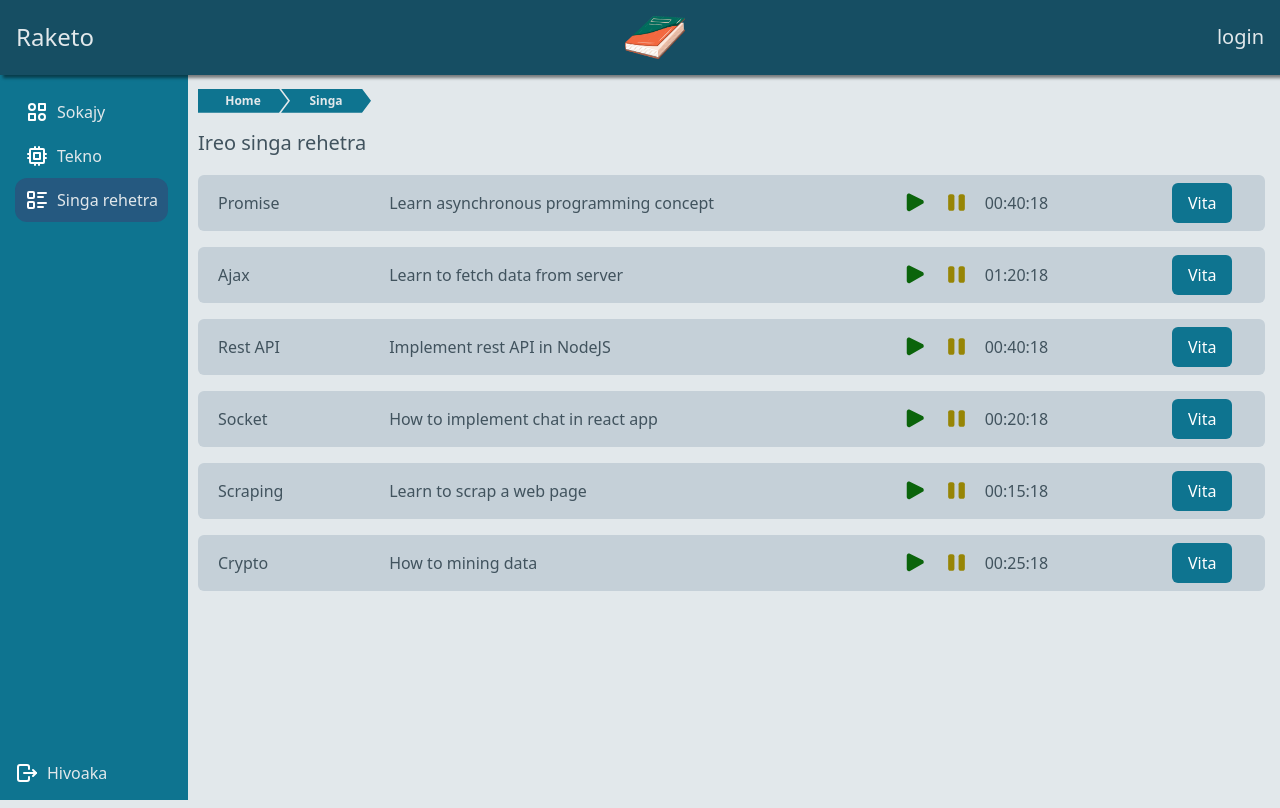
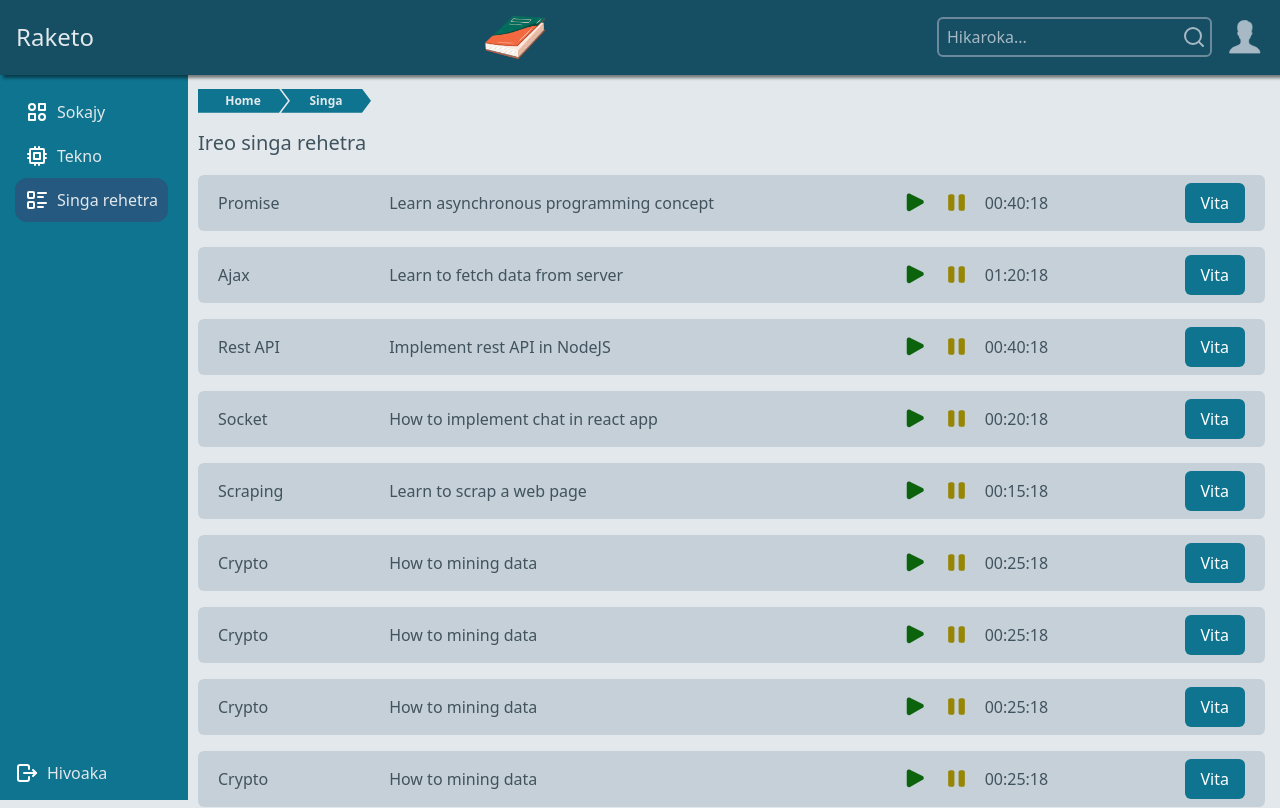
Before and after one commit to Ihasimbola/raketo-front, a React (Create React App) app: page /singa in a window 1280 px wide. Shown: the top 808 px of the page. Built offline with nearby package versions, Linux system fonts and the light colour scheme.

Commit message:
feature(GUI): navbar integration

```diff
--- a/src/App.tsx
+++ b/src/App.tsx
@@ -16,7 +16,7 @@ function App() {
 
   return (
     <div className="App">
-      <AppLayout>
+      {/* <AppLayout>
         <div>
           <Text
             as="h1"
@@ -86,7 +86,7 @@ function App() {
             <ItemList variant="secondary" />
           </div>
         </div>
-      </AppLayout>
+      </AppLayout> */}
     </div>
   );
 }
--- a/src/components/Input/Input.tsx
+++ b/src/components/Input/Input.tsx
@@ -7,8 +7,12 @@ const inputVariants = cva(
   {
     variants: {
       variant: {
-        primary: "bg-transparent placeholder:text-gray-600 focus:border-gray-800"
+        primary: "bg-transparent placeholder:text-gray-600",
+        default: "bg-transparent placeholder:text-gray-600"
       }
+    },
+    defaultVariants: {
+      variant: "default"
     }
   }
 )
@@ -22,10 +26,10 @@ const Input = forwardRef<HTMLInputElement, InputProps>(
     return (
       <>
         <input
-         ref={ref}
-         className={cn(inputVariants({ variant }))}
-         placeholder={placeholder}
-         {...props}
+          ref={ref}
+          className={cn([inputVariants({ variant }), className])}
+          placeholder={placeholder}
+          {...props}
         />
       </>
     )
--- a/src/components/Navbar/Navbar.tsx
+++ b/src/components/Navbar/Navbar.tsx
@@ -3,6 +3,9 @@ import raketoImg from "../../assets/raketo.webp"
 import Text from '../Text/Text'
 import "./style.scss";
 import { NavLink } from 'react-router-dom';
+import Input from '../Input/Input';
+import SearchIcon from '../icons/SearchIcon';
+import DefaultUserIcon from '../icons/DefaultUserIcon';
 
 type Props = {}
 
@@ -32,13 +35,14 @@ function Navbar({ }: Props) {
           height={60}
         />
 
-        <Text
-          as='h2'
-          size="xl"
-          color="white"
-        >
-          login
-        </Text>
+        <div className="flex flex-row items-center gap-3">
+          <Input
+            placeholder='Hikaroka...'
+            className="focus:border-gray-300 text-white placeholder:text-gray-300 pr-8"
+          />
+          <SearchIcon currentColor='text-gray-300' className="cursor-pointer hover:text-gray-100 absolute right-[74px]" />
+          <DefaultUserIcon width={40} height={40} className='cursor-pointer hover:text-gray-200' currentColor='text-gray-300' />
+        </div>
       </div>
     </nav>
   )
--- /dev/null
+++ b/src/components/icons/DefaultUserIcon.tsx
@@ -0,0 +1,29 @@
+import React from 'react'
+import { cn } from '../../lib/utils'
+
+type Props = {
+  height?: string | number,
+  width?: string | number,
+  currentColor?: string,
+  className?: string
+}
+
+function DefaultUserIcon({ currentColor, width = 24, height = 24, className }: Props) {
+  return (
+    <svg
+      xmlns="http://www.w3.org/2000/svg"
+      width={width}
+      height={height}
+      version="1.1"
+      stroke="currentColor"
+      viewBox="0 0 50 50"
+      xmlSpace="preserve"
+      fill="currentColor"
+      className={cn([className, `${currentColor}`])}
+    >
+      <path d="M30.933 32.528c-.146-1.612-.09-2.737-.09-4.21.73-.383 2.038-2.825 2.259-4.888.574-.047 1.479-.607 1.744-2.818.143-1.187-.425-1.855-.771-2.065.934-2.809 2.874-11.499-3.588-12.397-.665-1.168-2.368-1.759-4.581-1.759-8.854.163-9.922 6.686-7.981 14.156-.345.21-.913.878-.771 2.065.266 2.211 1.17 2.771 1.744 2.818.22 2.062 1.58 4.505 2.312 4.888 0 1.473.055 2.598-.091 4.21C19.367 37.238 7.546 35.916 7 45h38c-.545-9.084-12.315-7.762-14.067-12.472z"></path>
+    </svg>
+  )
+}
+
+export default DefaultUserIcon
--- /dev/null
+++ b/src/components/icons/SearchIcon.tsx
@@ -0,0 +1,31 @@
+import React from 'react'
+import { cn } from '../../lib/utils'
+
+type Props = {
+  height?: string | number,
+  width?: string | number,
+  currentColor?: string,
+  className?: string
+}
+
+function SearchIcon({ currentColor, width = 24, height = 24, className }: Props) {
+  return (
+    <svg
+      xmlns="http://www.w3.org/2000/svg"
+      width={width}
+      height={height}
+      fill="none"
+      stroke="currentColor"
+      strokeLinecap="round"
+      strokeLinejoin="round"
+      strokeWidth="2"
+      className={cn([className, `feather feather-search ${currentColor} ${className}`])}
+      viewBox="0 0 24 24"
+    >
+      <circle cx="11" cy="11" r="8"></circle>
+      <path d="M21 21L16.65 16.65"></path>
+    </svg>
+  )
+}
+
+export default SearchIcon
--- a/src/components/list/styles.scss
+++ b/src/components/list/styles.scss
@@ -16,6 +16,6 @@
 
   &__btn {
     grid-column: 12 / 13;
-    text-align: center;
+    text-align: right;
   }
 }
--- a/src/pages/element/index.tsx
+++ b/src/pages/element/index.tsx
@@ -42,6 +42,66 @@ const itemsLists = [
     duration: "00:25:18",
     isFinished: false
   },
+  {
+    title: "Crypto",
+    description: "How to mining data",
+    duration: "00:25:18",
+    isFinished: false
+  },
+  {
+    title: "Crypto",
+    description: "How to mining data",
+    duration: "00:25:18",
+    isFinished: false
+  },
+  {
+    title: "Crypto",
+    description: "How to mining data",
+    duration: "00:25:18",
+    isFinished: false
+  },
+  {
+    title: "Crypto",
+    description: "How to mining data",
+    duration: "00:25:18",
+    isFinished: false
+  },
+  {
+    title: "Crypto",
+    description: "How to mining data",
+    duration: "00:25:18",
+    isFinished: false
+  },
+  {
+    title: "Crypto",
+    description: "How to mining data",
+    duration: "00:25:18",
+    isFinished: false
+  },
+  {
+    title: "Crypto",
+    description: "How to mining data",
+    duration: "00:25:18",
+    isFinished: false
+  },
+  {
+    title: "Crypto",
+    description: "How to mining data",
+    duration: "00:25:18",
+    isFinished: false
+  },
+  {
+    title: "Crypto",
+    description: "How to mining data",
+    duration: "00:25:18",
+    isFinished: false
+  },
+  {
+    title: "Crypto",
+    description: "How to mining data",
+    duration: "00:25:18",
+    isFinished: false
+  },
 ];
 
 type ItemType = {
--- a/src/pages/element/styles.scss
+++ b/src/pages/element/styles.scss
@@ -1,3 +1,3 @@
 .list__container {
-  margin: 18px 15px 0 0;
+  margin: 18px 15px 15px 0;
 }
```
